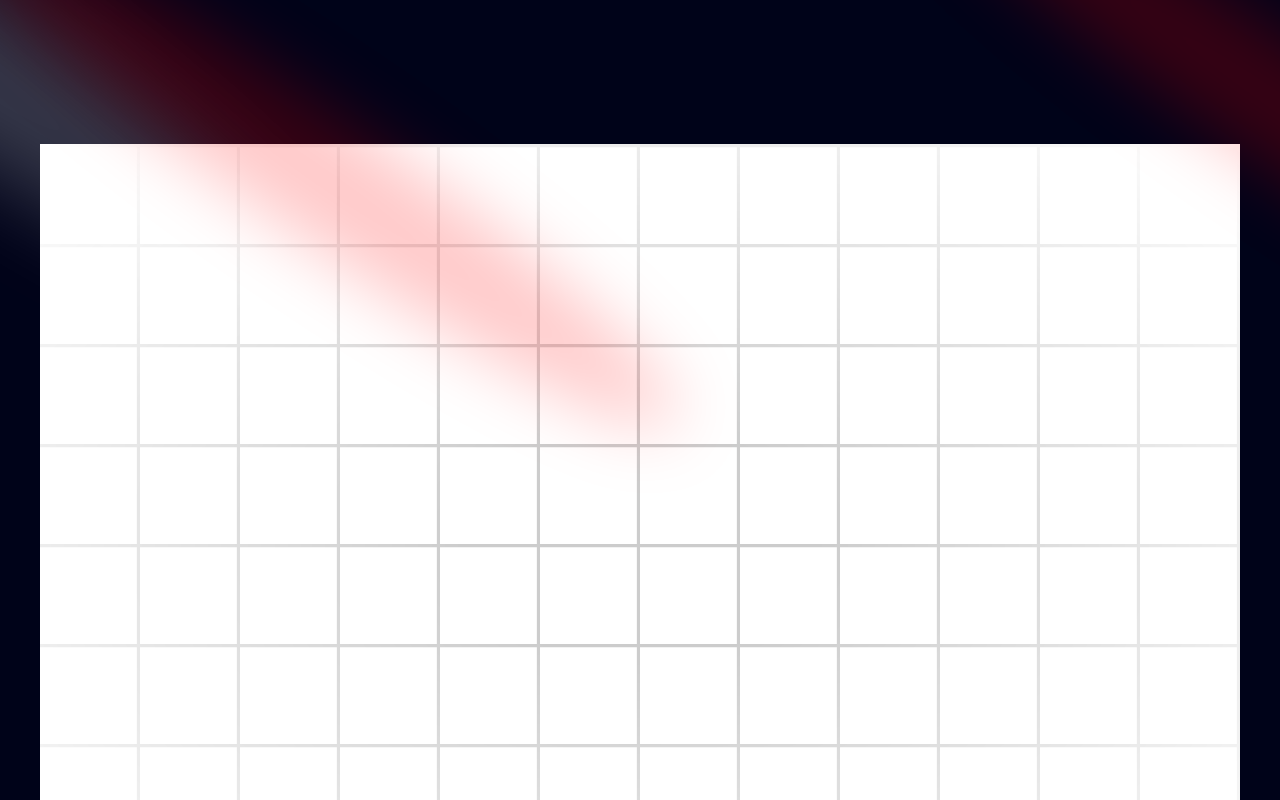
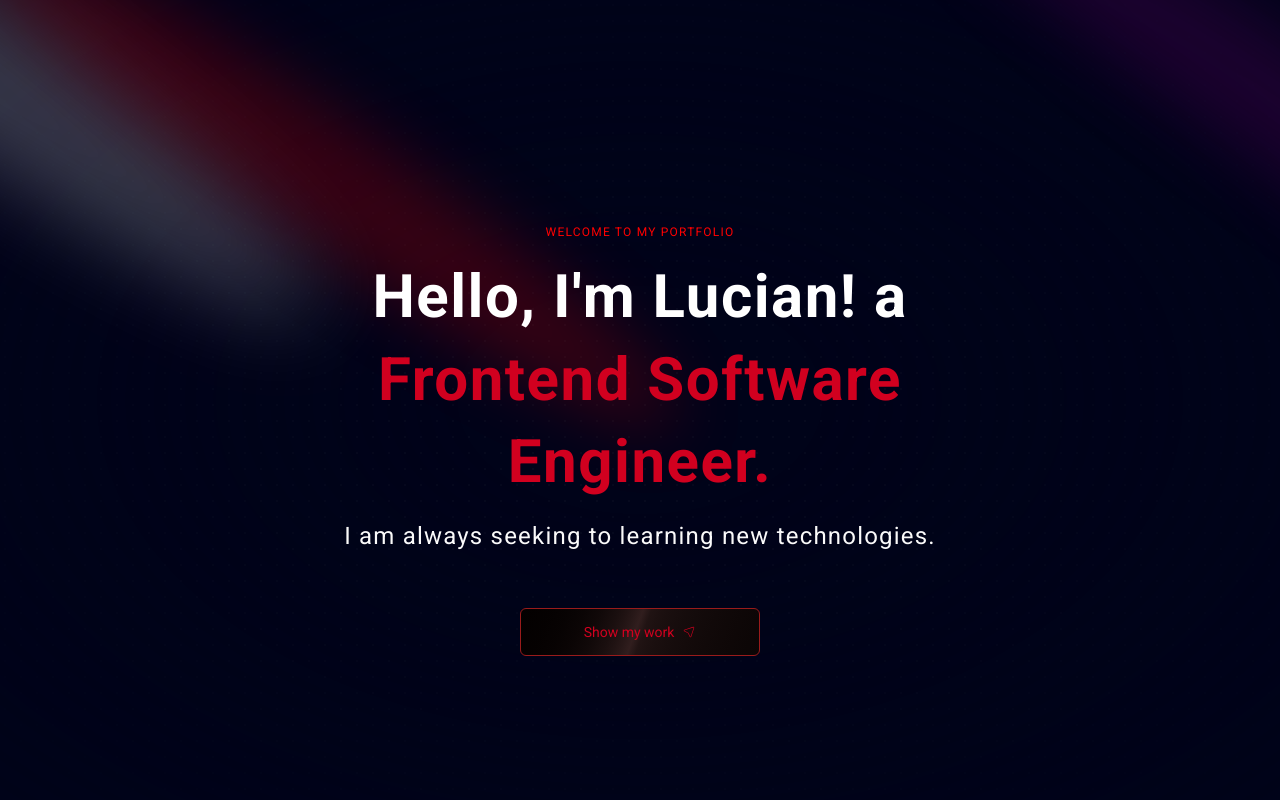
Before and after one commit to LucianBellevue/lucian-bellevue-portfolio, a Next.js app: page / in a window 1280 px wide. Shown: the top 800 px of the page. Built offline with nearby package versions, Linux system fonts and the light colour scheme.

Commit message:
hero page edits and component add ons

```diff
--- a/app/layout.tsx
+++ b/app/layout.tsx
@@ -1,6 +1,7 @@
 import type { Metadata } from "next";
 import { Roboto } from "next/font/google";
 import "./globals.css";
+import { ThemeProvider} from "./provider";
 
 const roboto = Roboto({ subsets: ["latin"], weight: ["400", "700", "900"] });
 
@@ -16,7 +17,16 @@
 }>) {
   return (
     <html lang="en">
-      <body className={roboto.className}>{children}</body>
+      <body className={roboto.className}>
+          <ThemeProvider
+            attribute="class"
+            defaultTheme="dark"
+            enableSystem
+            disableTransitionOnChange
+            >
+              {children}
+            </ThemeProvider>
+      </body>
     </html>
   );
 }
--- /dev/null
+++ b/app/provider.tsx
@@ -0,0 +1,9 @@
+"use client"
+
+import * as React from "react"
+import { ThemeProvider as NextThemesProvider } from "next-themes"
+import { type ThemeProviderProps } from "next-themes/dist/types"
+
+export function ThemeProvider({ children, ...props }: ThemeProviderProps) {
+  return <NextThemesProvider {...props}>{children}</NextThemesProvider>
+}
--- a/components/Hero.tsx
+++ b/components/Hero.tsx
@@ -1,19 +1,57 @@
-import React from 'react'
-import { Spotlight } from './ui/Spotlight';
+import { CiLocationArrow1 } from "react-icons/ci";
+
+import MagicButton from "./ui/MagicButton";
+import { Spotlight } from "./ui/Spotlight";
+import { TextGenerateEffect } from "./ui/TextGenerateEffect";
 
 const Hero = () => {
   return (
-    <div className='pb-20 pt-36'>
+    <div className="pb-20 pt-36">
       <div>
-        <Spotlight className="-top-40 -left-10 md:-left-32 md:-top-20 h-screen" fill="white"/>
-        <Spotlight className="top-10 left-full h-[80vh] w-[50vh]" fill="red"/>
-        <Spotlight className="top-28 left-80 h-[80vh] w-[50vh]" fill="red"/>
+        <Spotlight
+          className="-top-40 -left-10 md:-left-32 md:-top-20 h-screen"
+          fill="white"
+        />
+        <Spotlight
+          className="h-[80vh] w-[50vw] top-10 left-full"
+          fill="purple"
+        />
+        <Spotlight className="left-80 top-28 h-[80vh] w-[50vw]" fill="red" />
       </div>
-      <div className="h-screen w-full dark:bg-black-100 bg-white  dark:bg-grid-white/[0.3] bg-grid-black/[0.2] relative flex items-center justify-center">
-        <div className="absolute pointer-events-none inset-0 flex items-center justify-center dark:bg-black-100 bg-white [mask-image:radial-gradient(ellipse_at_center,transparent_20%,black)]" />
+      <div
+        className="h-screen w-full dark:bg-black-100 bg-white dark:bg-dot-white/[0.05] bg-dot-black-100/[0.2]
+       absolute top-0 left-0 flex items-center justify-center"
+      >
+        <div
+          className="absolute pointer-events-none inset-0 flex items-center justify-center dark:bg-black-100
+         bg-white [mask-image:radial-gradient(ellipse_at_center,transparent_20%,black)]"
+        />
+      </div>
+      <div className="flex justify-center relative my-20 z-10">
+        <div className="max-w-[89vw] md:max-w-2xl lg:max-w-[60vw] flex flex-col items-center justify-center">
+          <p className="uppercase tracking-widest text-xs text-center text-red max-w-80">
+            Welcome to my portfolio
+          </p>
+          <TextGenerateEffect
+            words="Hello, I&apos;m Lucian! a Frontend Software Engineer."
+            className="text-center text-[40px] md:text-5xl lg:text-6xl"
+          />
+
+          <p className="text-center md:tracking-wider mb-4 text-sm md:text-lg lg:text-2xl">
+            I am always seeking to learning new technologies.
+          </p>
+
+          <a href="#about">
+            <MagicButton
+              title="Show my work"
+              icon={<CiLocationArrow1 />}
+              position='right'
+            />
+          </a>
+        </div>
       </div>
     </div>
-  )
-}
+  );
+};
 
-export default Hero
+export default Hero;
--- /dev/null
+++ b/components/ui/FloatingNav.tsx
@@ -0,0 +1,82 @@
+"use client";
+import React, { useState } from "react";
+import {
+  motion,
+  AnimatePresence,
+  useScroll,
+  useMotionValueEvent,
+} from "framer-motion";
+import { cn } from "@/utils/cn";
+import Link from "next/link";
+
+export const FloatingNav = ({
+  navItems,
+  className,
+}: {
+  navItems: {
+    name: string;
+    link: string;
+    icon?: JSX.Element;
+  }[];
+  className?: string;
+}) => {
+  const { scrollYProgress } = useScroll();
+
+  const [visible, setVisible] = useState(false);
+
+  useMotionValueEvent(scrollYProgress, "change", (current) => {
+    // Check if current is not undefined and is a number
+    if (typeof current === "number") {
+      let direction = current! - scrollYProgress.getPrevious()!;
+
+      if (scrollYProgress.get() < 0.05) {
+        setVisible(false);
+      } else {
+        if (direction < 0) {
+          setVisible(true);
+        } else {
+          setVisible(false);
+        }
+      }
+    }
+  });
+
+  return (
+    <AnimatePresence mode="wait">
+      <motion.div
+        initial={{
+          opacity: 1,
+          y: -100,
+        }}
+        animate={{
+          y: visible ? 0 : -100,
+          opacity: visible ? 1 : 0,
+        }}
+        transition={{
+          duration: 0.2,
+        }}
+        className={cn(
+          "flex max-w-fit  fixed top-10 inset-x-0 mx-auto border border-transparent dark:border-white/[0.2] rounded-full dark:bg-black bg-white shadow-[0px_2px_3px_-1px_rgba(0,0,0,0.1),0px_1px_0px_0px_rgba(25,28,33,0.02),0px_0px_0px_1px_rgba(25,28,33,0.08)] z-[5000] pr-2 pl-8 py-2  items-center justify-center space-x-4",
+          className
+        )}
+      >
+        {navItems.map((navItem: any, idx: number) => (
+          <Link
+            key={`link=${idx}`}
+            href={navItem.link}
+            className={cn(
+              "relative dark:text-neutral-50 items-center flex space-x-1 text-neutral-600 dark:hover:text-neutral-300 hover:text-neutral-500"
+            )}
+          >
+            <span className="block sm:hidden">{navItem.icon}</span>
+            <span className="hidden sm:block text-sm">{navItem.name}</span>
+          </Link>
+        ))}
+        <button className="border text-sm font-medium relative border-neutral-200 dark:border-white/[0.2] text-black dark:text-white px-4 py-2 rounded-full">
+          <span>Login</span>
+          <span className="absolute inset-x-0 w-1/2 mx-auto -bottom-px bg-gradient-to-r from-transparent via-blue-500 to-transparent  h-px" />
+        </button>
+      </motion.div>
+    </AnimatePresence>
+  );
+};
--- /dev/null
+++ b/components/ui/MagicButton.tsx
@@ -0,0 +1,22 @@
+import React from 'react'
+
+const MagicButton = ({title, icon, position, handleClick, otherClasses}: {
+    title: string;
+    icon: React.ReactNode,
+    position: string;
+    handleClick: () => void;
+    otherClasses?: string;
+}) => {
+  return (
+        <button className="relative inline-flex h-12 w-full animate-shimmer items-center justify-center rounded-md border border-red-800 bg-[linear-gradient(110deg,#030000,45%,#311e1e,55%,#030000)] bg-[length:200%_100%] px-6 font-medium text-red-100 transition-colors focus:outline-none md:w-60 md:mt-10">
+            <span className={`inline-flex h-full w-full cursor-pointer items-center justify-center px-7 text-sm font-medium gap-2 ${otherClasses}`}>
+                {position == 'left' && icon}
+                {title}
+                {position == 'right' && icon}
+            </span>
+
+        </button>
+  )
+}
+
+export default MagicButton
--- /dev/null
+++ b/components/ui/TextGenerateEffect.tsx
@@ -0,0 +1,54 @@
+"use client";"use client";
+import { useEffect } from "react";
+import { motion, stagger, useAnimate } from "framer-motion";
+import { cn } from "@/utils/cn";
+
+export const TextGenerateEffect = ({
+  words,
+  className,
+}: {
+  words: string;
+  className?: string;
+}) => {
+  const [scope, animate] = useAnimate();
+  let wordsArray = words.split(" ");
+  useEffect(() => {
+    animate(
+      "span",
+      {
+        opacity: 1,
+      },
+      {
+        duration: 2,
+        delay: stagger(0.2),
+      }
+    );
+  }, [scope.current]);
+
+  const renderWords = () => {
+    return (
+      <motion.div ref={scope}>
+        {wordsArray.map((word, idx) => {
+          return (
+            <motion.span
+              key={word + idx}
+              className={`${idx > 3 ? 'text-red-100' :"dark:text-white text-black" } opacity-0`}
+            >
+              {word}{" "}
+            </motion.span>
+          );
+        })}
+      </motion.div>
+    );
+  };
+
+  return (
+    <div className={cn("font-bold", className)}>
+      <div className="my-4">
+        <div className=" dark:text-white text-black leading-snug tracking-wide">
+          {renderWords()}
+        </div>
+      </div>
+    </div>
+  );
+};
--- a/package.json
+++ b/package.json
@@ -16,6 +16,7 @@
     "next-themes": "^0.3.0",
     "react": "^18",
     "react-dom": "^18",
+    "react-icons": "^5.2.1",
     "tailwind-merge": "^2.3.0",
     "tailwindcss-animate": "^1.0.7"
   },
--- a/tailwind.config.ts
+++ b/tailwind.config.ts
@@ -39,7 +39,8 @@
           200: "#C1C2D3",
         },
         red: {
-          "100": "#FF0000",
+          DEFAULT: "#FF0000",
+          "100": "#d1001f",
         },
         lightRed: "#f9cbac",
         border: "hsl(var(--border))",
```
Also changed, not shown: 1 other file (tests, documents, lock files or other folders).
